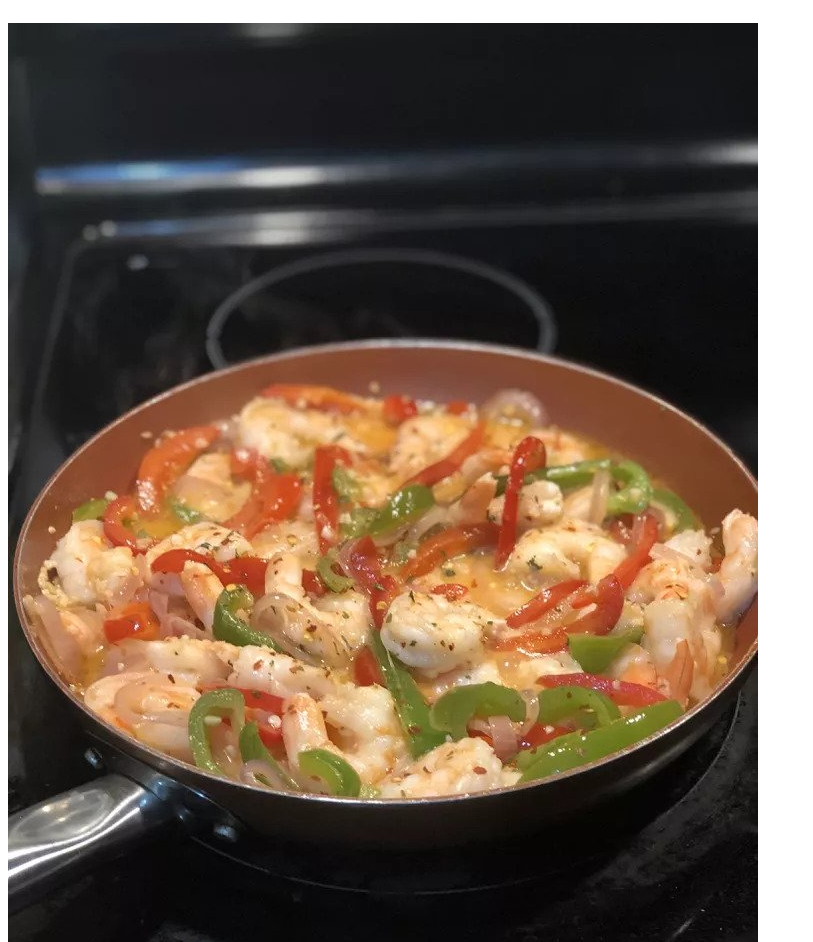
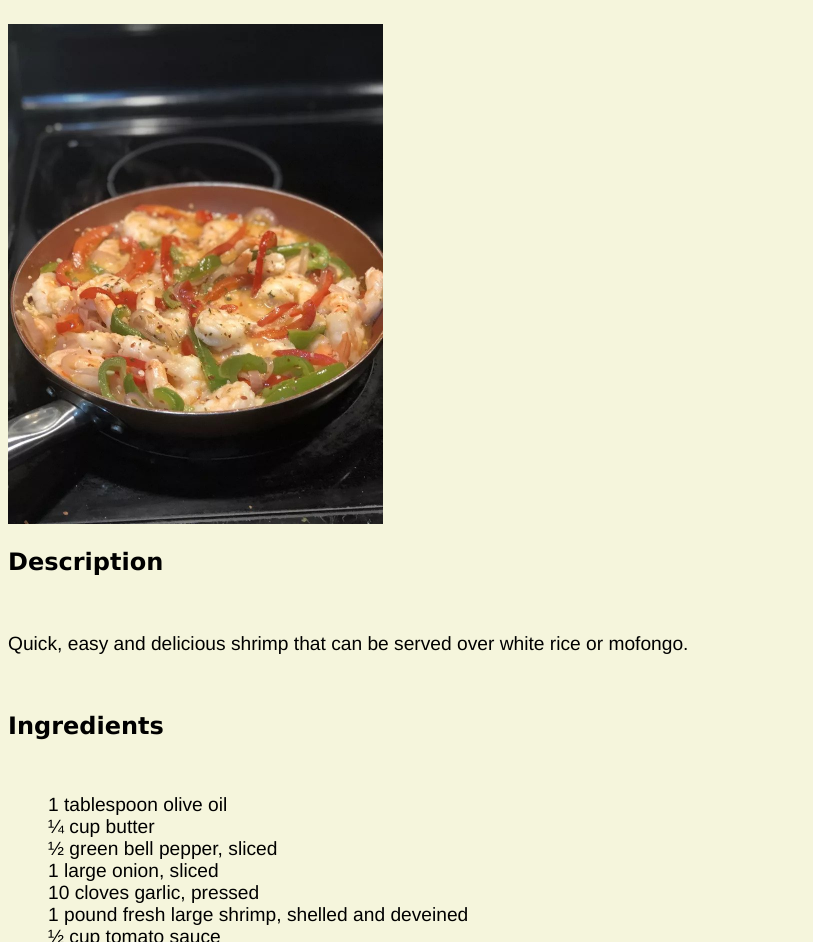
Before and after one commit to SantiDLRD/odin-recipes, a plain HTML site: page recipes/garlicshrimp.html in a window 1280 px wide. Shown: the part 75-1017 px from the top of the page, without its empty margins (0-813 px from the left). Drawn offline with Linux system fonts and the light colour scheme.

Commit message:
Add css stylesheet and modify images dimensions

```diff
--- a/recipes/garlicshrimp.html
+++ b/recipes/garlicshrimp.html
@@ -4,16 +4,17 @@
     <meta charset="UTF-8">
     <meta http-equiv="X-UA-Compatible" content="IE=edge">
     <meta name="viewport" content="width=device-width, initial-scale=1.0">
+    <link rel="stylesheet" href="../style.css">
     <title>Garlic shrimp</title>
 </head>
 <body>
     <h1>Garlic shrimp</h1>
     <br>
-    <img src="../pictures/garlicshrimp.jpg" alt="shrimp cooked in garlic oil">
+    <img src="../pictures/garlicshrimp.jpg" alt="shrimp cooked in garlic oil" height="500px">
     <br>
     <h2>Description</h2>
     <br>
-    <p>
+    <p style="font-size: larger; font-family: Helvetica, sans-serif;">
         Quick, easy and delicious shrimp that can be served over white rice or mofongo.
     </p>
     <br>
--- /dev/null
+++ b/style.css
@@ -0,0 +1,23 @@
+body{
+    background-color: beige;
+}
+
+h1{
+    font-family: Tahoma;
+}
+
+h2,h3{
+    font-family: Verdana;
+}
+
+a{
+    color: black;
+}
+
+li{
+    font-size: larger;
+    font-family: Helvetica, sans-serif;
+    text-align: justify;
+    width: 800px;
+    overflow-x: auto;
+}
```
Also changed, not shown: index.html (+2 -1 lines), recipes/butterchicken.html (+2 -1 lines), recipes/friedrice.html (+2 -1 lines), recipes/nachos.html (+2 -1 lines).
